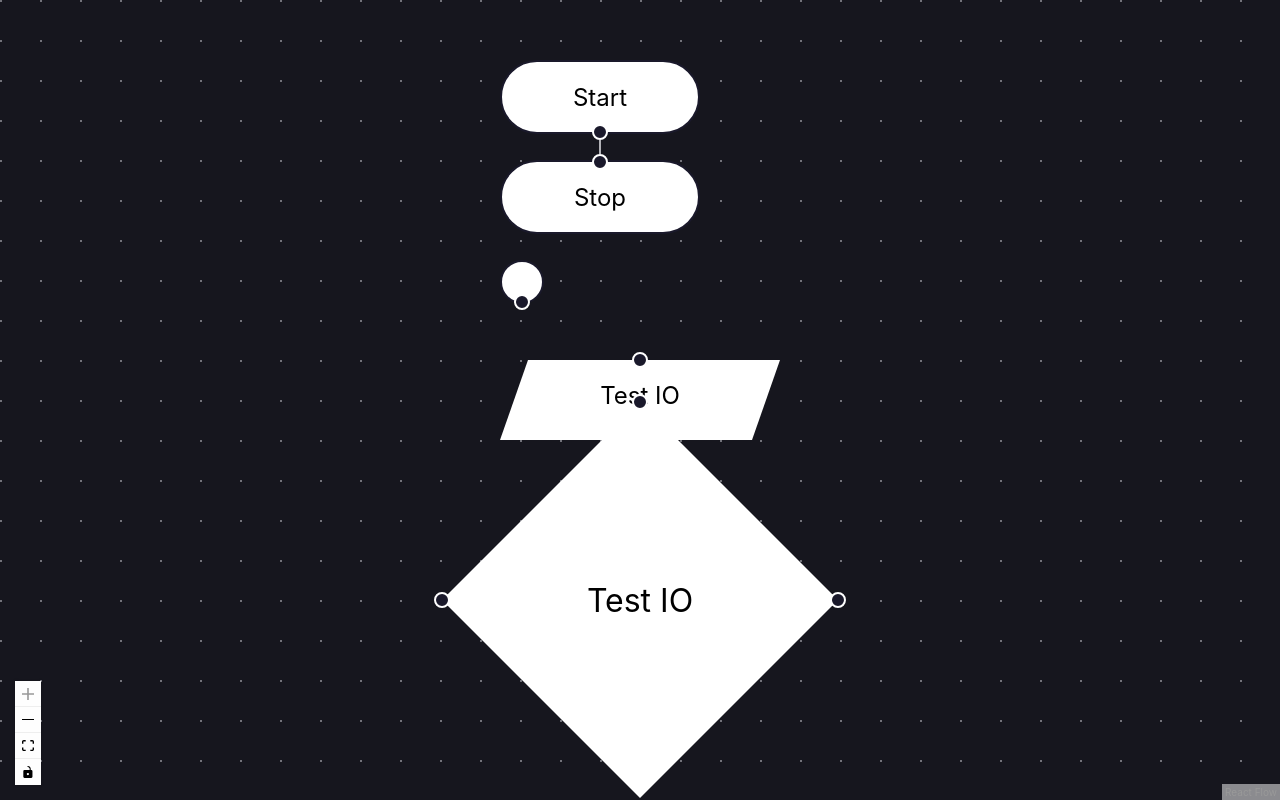
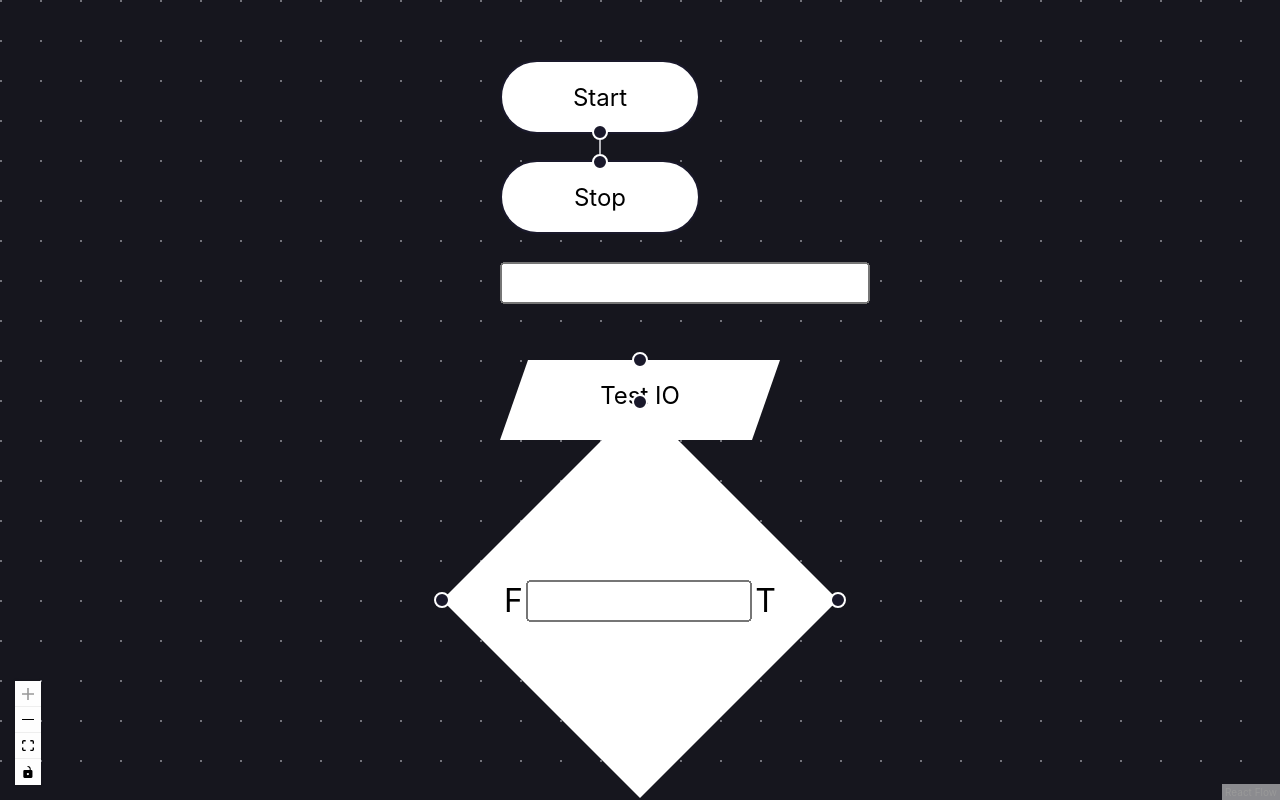
Before and after one commit to RysKowalski/logic-graph-frontend, a React (Create React App) app: page / in a window 1280 px wide. Built offline with nearby package versions, Linux system fonts and the light colour scheme.

Commit message:
fast commit

```diff
--- a/src/App.tsx
+++ b/src/App.tsx
@@ -19,11 +19,12 @@ import '@xyflow/react/dist/style.css';
 import './nodes/Nodes.css'
 import IONode from './nodes/IONode';
 import IFNode from './nodes/IfNode';
+import ReferenceNode from './nodes/ReferenceNode'
 
 const initialNodes: Node[] = [
   { id: 'start', position: { x: 0, y: 0 }, data: { label: 'Start' }, type: "input", className: 'start-stop' },
   { id: 'stop', position: { x: 0, y: 50 }, data: { label: 'Stop' }, type: "output", className: 'start-stop' },
-  { id: 'Reference', position: { x: 0, y: 100 }, data: {}, type: "input", className: 'reference-node' },
+  { id: 'Reference', position: { x: 0, y: 100 }, data: {}, type: "ReferenceNode", className: 'reference-node' },
   { id: 'IONode', position: { x: 0, y: 150 }, data: {}, type: "IONode" },
   { id: 'IFNode', position: { x: 0, y: 200 }, data: {}, type: "IFNode" }
 ];
@@ -36,6 +37,7 @@ const initialEdges: Edge[] = [
 const nodeTypes = {
   IONode: IONode,
   IFNode: IFNode,
+  ReferenceNode: ReferenceNode,
 }
 
 export default function App(): React.ReactElement {
--- a/src/nodes/IfNode.tsx
+++ b/src/nodes/IfNode.tsx
@@ -7,7 +7,9 @@ export default function IFNode(props: NodeProps) {
   return (
     <div className="IF-node-wrapper">
       <div className="IF-node">
-        <label htmlFor="tekst">Test IO</label>
+        <label htmlFor="text">F</label>
+        <input id="expression" name="expression" className="nodrag" />
+        <label htmlFor="text">T</label>
       </div>
       <Handle type="source" position={Position.Top} style={topHandleStyle} id="input" />
       <Handle type="target" position={Position.Right} style={rightHandleStyle} id="False" />
--- a/src/nodes/Nodes.css
+++ b/src/nodes/Nodes.css
@@ -20,13 +20,23 @@
 }
 
 .IF-node {
-  width: 80px;
-  height: 80px;
+  width: 100%;
+  height: 100%;
   transform: rotate(-45deg);
   /* restores normal orientation */
   display: flex;
   align-items: center;
   justify-content: center;
+  text-align: center;
+}
+
+.IF-node input {
+  text-align: center;
+  width: 95%
+}
+
+.IF-node label {
+  padding: 2px;
 }
 
 
--- a/src/nodes/ReferenceNode.tsx
+++ b/src/nodes/ReferenceNode.tsx
@@ -1 +1,9 @@
-export { }
+import { NodeProps } from "@xyflow/react";
+
+export default function ReferenceNode(props: NodeProps) {
+  return (
+    <div>
+      <input />
+    </div>
+  )
+}
```
